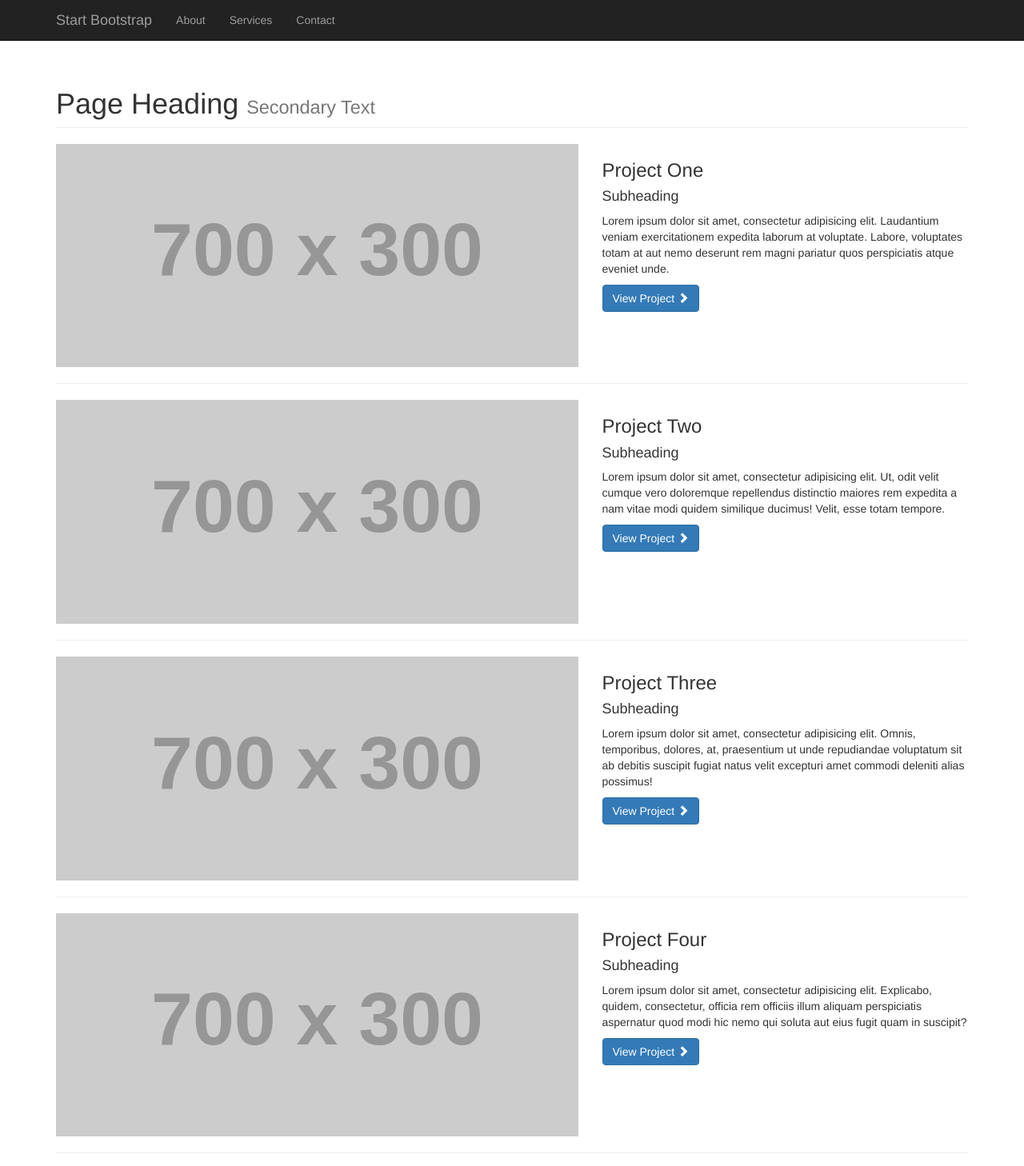
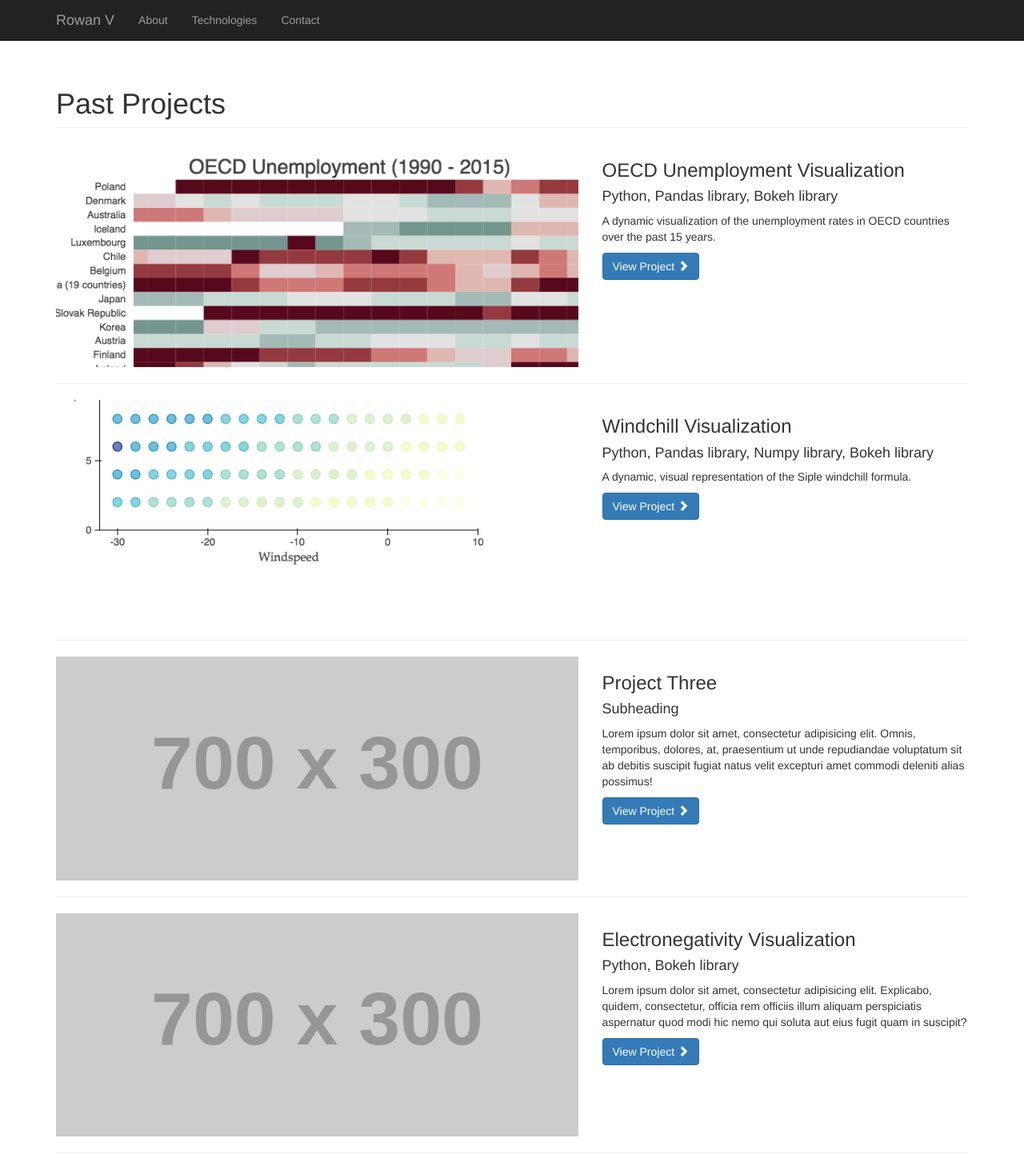
Before and after one commit to rowanv/rowanv_web, a Django app: page /portfolio/ in a window 1280 px wide. Shown: the top 1458 px of the page at 80% size. Run offline with Django 3.2, Linux system fonts and the light colour scheme; grey boxes labelled with a size stand in for pictures from a placeholder-image service; some libraries are stand-ins or nearby versions.

Commit message:
Added 2 projects to portfolio page

```diff
--- a/portfolio/templates/portfolio.html
+++ b/portfolio/templates/portfolio.html
@@ -12,10 +12,10 @@
     <title>Portfolio</title>
 
     <!-- Bootstrap Core CSS -->
-    <link href="static/css/bootstrap.min.css" rel="stylesheet" type="text/css">
+    <link href="/static/css/bootstrap.min.css" rel="stylesheet" type="text/css">
 
     <!-- Custom CSS -->
-    <link href="static/css/1-col-portfolio.css" rel="stylesheet">
+    <link href="/static/css/1-col-portfolio.css" rel="stylesheet">
 
     <!-- HTML5 Shim and Respond.js IE8 support of HTML5 elements and media queries -->
     <!-- WARNING: Respond.js doesn't work if you view the page via file:// -->
@@ -39,7 +39,7 @@
                     <span class="icon-bar"></span>
                     <span class="icon-bar"></span>
                 </button>
-                <a class="navbar-brand" href="#">Start Bootstrap</a>
+                <a class="navbar-brand" href="#">Rowan V</a>
             </div>
             <!-- Collect the nav links, forms, and other content for toggling -->
             <div class="collapse navbar-collapse" id="bs-example-navbar-collapse-1">
@@ -48,7 +48,7 @@
                         <a href="#">About</a>
                     </li>
                     <li>
-                        <a href="#">Services</a>
+                        <a href="#">Technologies</a>
                     </li>
                     <li>
                         <a href="#">Contact</a>
@@ -66,8 +66,8 @@
         <!-- Page Heading -->
         <div class="row">
             <div class="col-lg-12">
-                <h1 class="page-header">Page Heading
-                    <small>Secondary Text</small>
+                <h1 class="page-header">Past Projects
+                    <!--small>Secondary Text</small>-->
                 </h1>
             </div>
         </div>
@@ -77,14 +77,14 @@
         <div class="row">
             <div class="col-md-7">
                 <a href="#">
-                    <img class="img-responsive" src="http://placehold.it/700x300" alt="">
+                    <img class="img-responsive" src="/static/images/oecd_unemployment_pic.png" alt="oecd unemployment pic">
                 </a>
             </div>
             <div class="col-md-5">
-                <h3>Project One</h3>
-                <h4>Subheading</h4>
-                <p>Lorem ipsum dolor sit amet, consectetur adipisicing elit. Laudantium veniam exercitationem expedita laborum at voluptate. Labore, voluptates totam at aut nemo deserunt rem magni pariatur quos perspiciatis atque eveniet unde.</p>
-                <a class="btn btn-primary" href="#">View Project <span class="glyphicon glyphicon-chevron-right"></span></a>
+                <h3>OECD Unemployment Visualization</h3>
+                <h4>Python, Pandas library, Bokeh library</h4>
+                <p>A dynamic visualization of the unemployment rates in OECD countries over the past 15 years.</p>
+                <a class="btn btn-primary" href="/portfolio/oecd_unemployment/">View Project <span class="glyphicon glyphicon-chevron-right"></span></a>
             </div>
         </div>
         <!-- /.row -->
@@ -95,14 +95,14 @@
         <div class="row">
             <div class="col-md-7">
                 <a href="#">
-                    <img class="img-responsive" src="http://placehold.it/700x300" alt="">
+                    <img class="img-responsive" src="/static/images/windchill_pic.png" alt="windchill pic">
                 </a>
             </div>
             <div class="col-md-5">
-                <h3>Project Two</h3>
-                <h4>Subheading</h4>
-                <p>Lorem ipsum dolor sit amet, consectetur adipisicing elit. Ut, odit velit cumque vero doloremque repellendus distinctio maiores rem expedita a nam vitae modi quidem similique ducimus! Velit, esse totam tempore.</p>
-                <a class="btn btn-primary" href="#">View Project <span class="glyphicon glyphicon-chevron-right"></span></a>
+                <h3>Windchill Visualization</h3>
+                <h4>Python, Pandas library, Numpy library, Bokeh library</h4>
+                <p>A dynamic, visual representation of the Siple windchill formula.</p>
+                <a class="btn btn-primary" href="/portfolio/windchill/">View Project <span class="glyphicon glyphicon-chevron-right"></span></a>
             </div>
         </div>
         <!-- /.row -->
@@ -136,8 +136,8 @@
                 </a>
             </div>
             <div class="col-md-5">
-                <h3>Project Four</h3>
-                <h4>Subheading</h4>
+                <h3>Electronegativity Visualization</h3>
+                <h4>Python, Bokeh library</h4>
                 <p>Lorem ipsum dolor sit amet, consectetur adipisicing elit. Explicabo, quidem, consectetur, officia rem officiis illum aliquam perspiciatis aspernatur quod modi hic nemo qui soluta aut eius fugit quam in suscipit?</p>
                 <a class="btn btn-primary" href="#">View Project <span class="glyphicon glyphicon-chevron-right"></span></a>
             </div>
@@ -210,11 +210,11 @@
     <!-- /.container -->
 
     <!-- jQuery -->
-    <script src="static/js/jquery.js"></script>
+    <script src="/static/js/jquery.js"></script>
 
 
     <!-- Bootstrap Core JavaScript -->
-    <script src="static/js/bootstrap.js"></script>
+    <script src="/static/js/bootstrap.js"></script>
 
 </body>
 
```
Also changed, not shown: portfolio/static/images/oecd_unemployment_pic.png (added), portfolio/static/images/windchill_pic.png (added), rowanv_web/settings.py (line endings or trailing spaces).
